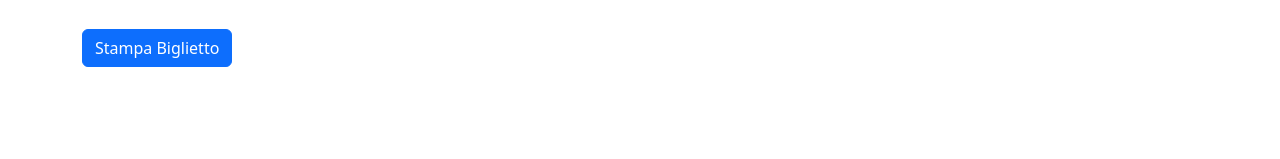
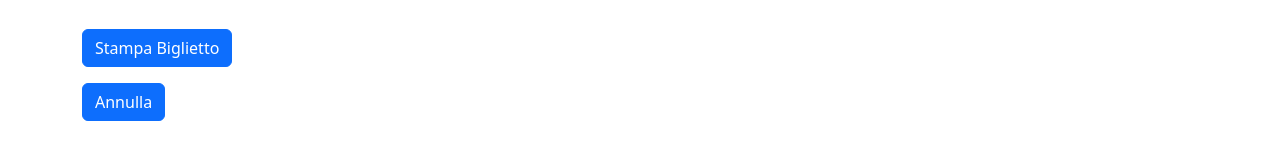
Before and after one commit to eduardorocco/js-biglietto-treno-form, a plain HTML site: page index.html in a window 1280 px wide. Shown: the part 151-310 px from the top of the page. Drawn offline with nearby package versions, Linux system fonts and the light colour scheme.

Commit message:
ADD refresh button

```diff
--- a/index.html
+++ b/index.html
@@ -59,11 +59,21 @@
 
               </div>
 
-            </form>
+            </form >
+
 
         </section>
         <!--/FORM-->
 
+        <section>
+          <form action="">
+            <div>
+
+              <button type="refresh" class="btn btn-primary mt-3">Annulla</button>
+
+            </div>
+          </form>
+        </section>
         <!--TICKET-PREVIEW-->
         <section class="mt-5" id="ticket-preview">
 
```
